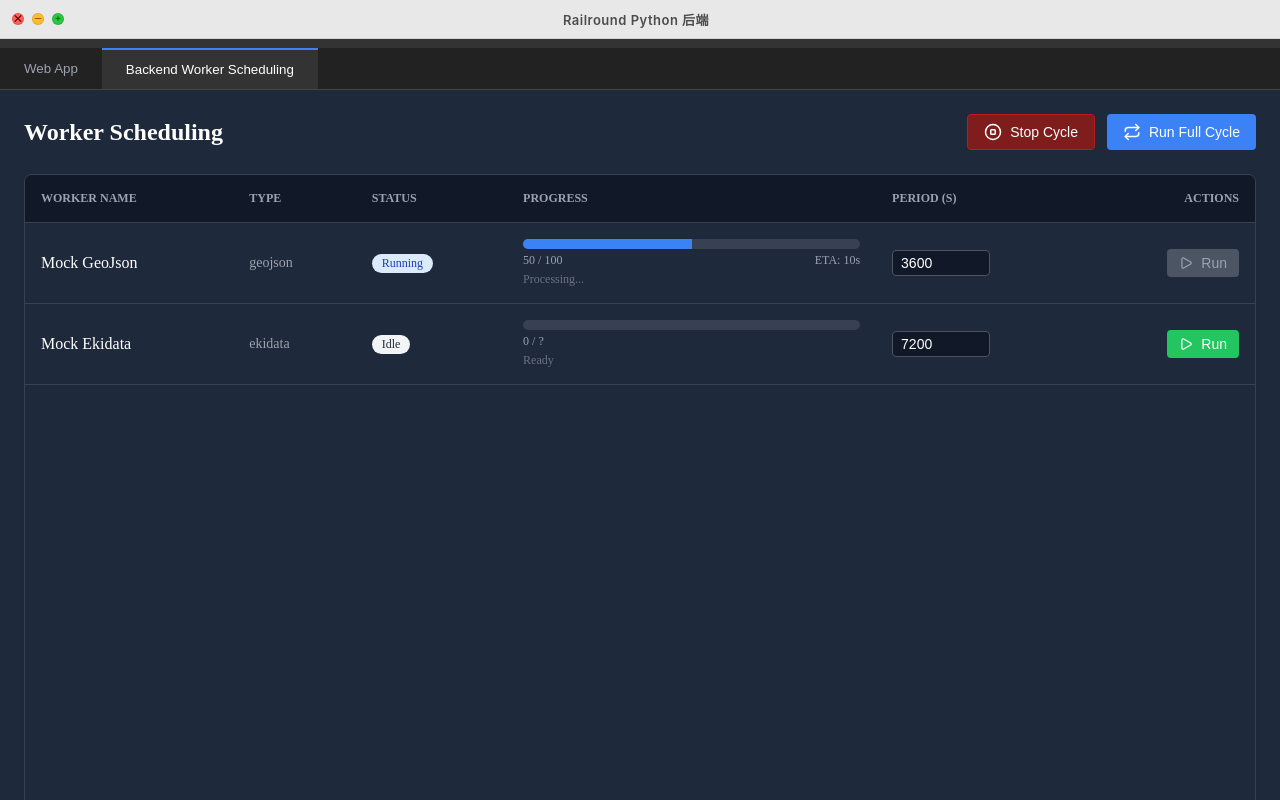
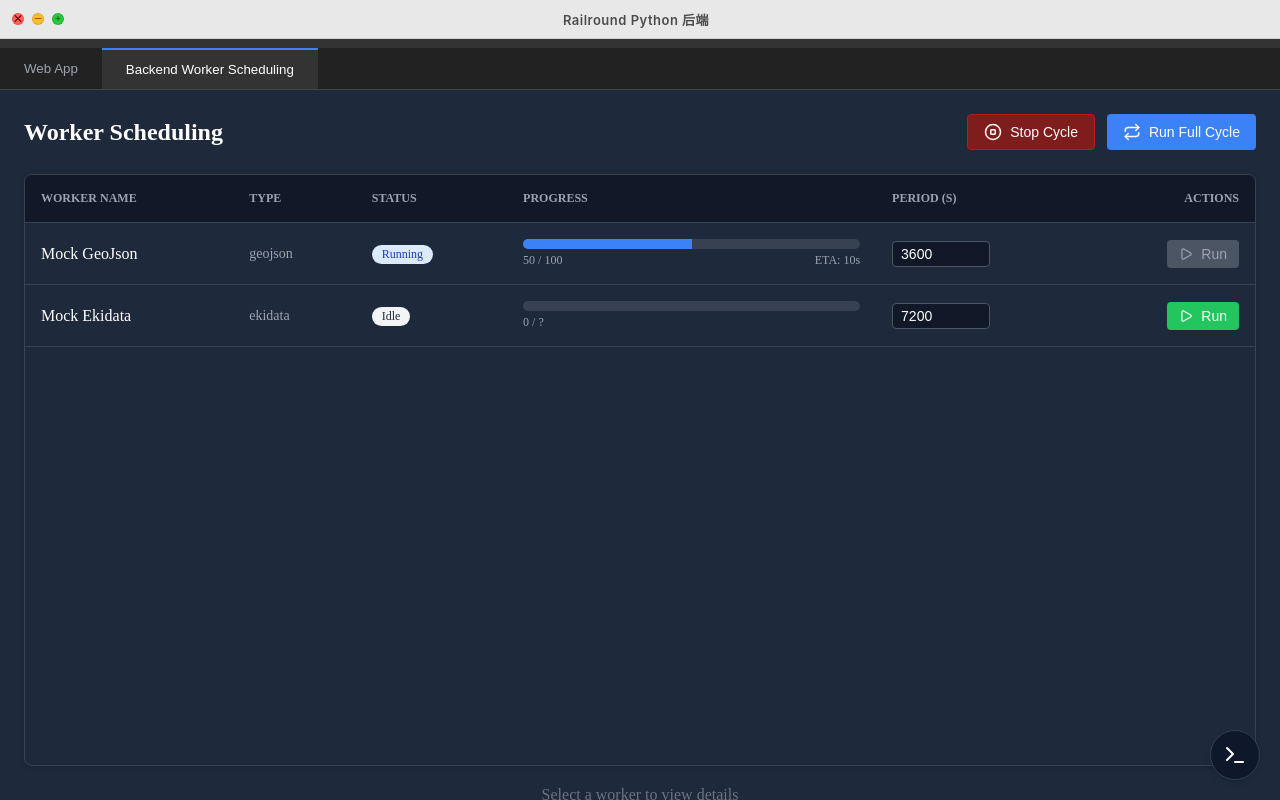
Before and after one commit to OsakaLOOP/RailRound-Backend, a React (Vite) app: page / in a window 1280 px wide. Both pictures are taken after a click on the button "Backend Worker Scheduling". Built offline with nearby package versions, Linux system fonts and the light colour scheme.

Commit message:
Restore Chinese title in TitleBar
- Reverted title text from "Railround Python Backend" to "Railround Python 后端" in `src/titleBar.jsx` as requested.
- Verified file encoding and `index.html` charset to ensure correct display.

```diff
--- a/src/App.jsx
+++ b/src/App.jsx
@@ -47,9 +47,6 @@ function App() {
               >
                 Generate Log (Count: {count})
               </button>
-
-              {/* 挂载 Console 组件 */}
-              <ConsolePanel />
             </div>
           </div>
         )}
@@ -61,6 +58,9 @@ function App() {
           </div>
         )}
 
+        {/* Global Console Panel - Always visible */}
+        <ConsolePanel />
+
       </div>
     </div>
   )
--- a/src/WorkerScheduler.jsx
+++ b/src/WorkerScheduler.jsx
@@ -1,10 +1,94 @@
 import React, { useState, useEffect } from 'react';
-import { Play, Repeat, StopCircle, Save } from 'lucide-react';
+import { Play, Repeat, StopCircle, Save, Activity, Clock, CheckCircle, AlertCircle } from 'lucide-react';
+
+// Reusing style logic from previous WorkerProgressPanel but adapting for inline
+const DetailProgressPanel = ({ workerData }) => {
+  if (!workerData) return <div style={{padding: '20px', color: '#6b7280', textAlign: 'center'}}>Select a worker to view details</div>;
+
+  const { display_name, status_code, status_text, progress, log_preview } = workerData;
+  const { percent = 0, current = 0, total = 0, speed = 0, eta_seconds = 0, error } = progress || {};
+
+  const getStatusColor = (code) => {
+    switch (code) {
+      case 1: return '#3b82f6'; // Blue (Running)
+      case 200: return '#22c55e'; // Green (Done)
+      case 500: return '#ef4444'; // Red (Error)
+      default: return '#9ca3af'; // Gray (Idle/Unknown)
+    }
+  };
+
+  const statusColor = getStatusColor(status_code);
+
+  const styles = {
+    container: {
+      backgroundColor: '#0f172a',
+      borderRadius: '8px',
+      padding: '20px',
+      border: '1px solid #334155',
+      marginTop: '20px',
+      boxShadow: '0 4px 6px -1px rgba(0, 0, 0, 0.1)'
+    },
+    header: {
+      display: 'flex', justifyContent: 'space-between', alignItems: 'center', marginBottom: '16px'
+    },
+    title: { fontSize: '1.1rem', fontWeight: 'bold', display: 'flex', alignItems: 'center', gap: '8px', color: 'white' },
+    badge: { backgroundColor: statusColor, color: 'white', padding: '4px 12px', borderRadius: '9999px', fontSize: '0.75rem', fontWeight: 'bold', textTransform: 'uppercase' },
+    progressBarContainer: { height: '12px', backgroundColor: '#334155', borderRadius: '6px', overflow: 'hidden', marginBottom: '16px' },
+    progressBarFill: { height: '100%', width: `${Math.min(Math.max(percent, 0), 100)}%`, backgroundColor: statusColor, transition: 'width 0.5s ease' },
+    statsGrid: { display: 'grid', gridTemplateColumns: 'repeat(3, 1fr)', gap: '16px', marginBottom: '16px', color: '#cbd5e1' },
+    statItem: { display: 'flex', flexDirection: 'column', gap: '4px', backgroundColor: '#1e293b', padding: '12px', borderRadius: '6px' },
+    statLabel: { fontSize: '0.75rem', color: '#94a3b8', textTransform: 'uppercase', display: 'flex', alignItems: 'center', gap: '6px' },
+    statValue: { fontSize: '1.2rem', fontWeight: 'bold', color: 'white' },
+    logPanel: { backgroundColor: '#1e293b', padding: '12px', borderRadius: '6px', fontFamily: 'monospace', fontSize: '0.8rem', color: '#94a3b8', border: '1px solid #334155', maxHeight: '100px', overflowY: 'auto' }
+  };
+
+  return (
+    <div style={styles.container}>
+      <div style={styles.header}>
+        <div style={styles.title}><Activity size={20} /> {display_name} Details</div>
+        <span style={styles.badge}>{status_text}</span>
+      </div>
+
+      <div style={styles.progressBarContainer}>
+        <div style={styles.progressBarFill}></div>
+      </div>
+
+      <div style={styles.statsGrid}>
+        <div style={styles.statItem}>
+          <span style={styles.statLabel}><CheckCircle size={12} /> Progress</span>
+          <span style={styles.statValue}>{current} / {total} ({percent}%)</span>
+        </div>
+        <div style={styles.statItem}>
+          <span style={styles.statLabel}><Activity size={12} /> Speed</span>
+          <span style={styles.statValue}>{speed}/s</span>
+        </div>
+        <div style={styles.statItem}>
+          <span style={styles.statLabel}><Clock size={12} /> ETA</span>
+          <span style={styles.statValue}>{eta_seconds}s</span>
+        </div>
+      </div>
+
+      {error && (
+        <div style={{ ...styles.logPanel, color: '#f87171', marginBottom: '12px', backgroundColor: '#450a0a', borderColor: '#7f1d1d' }}>
+          <div style={{display:'flex', gap:'8px', alignItems:'center', marginBottom:'4px', fontWeight:'bold'}}><AlertCircle size={14}/> Error Occurred</div>
+          {error}
+        </div>
+      )}
+
+      <div style={styles.logPanel}>
+        <div style={{marginBottom:'4px', fontSize:'0.7rem', textTransform:'uppercase', color:'#64748b'}}>Latest Log</div>
+        {log_preview || "Ready..."}
+      </div>
+    </div>
+  );
+};
+
 
 const WorkerScheduler = () => {
     const [workers, setWorkers] = useState([]);
     const [loading, setLoading] = useState(true);
     const [editPeriods, setEditPeriods] = useState({});
+    const [selectedWorkerId, setSelectedWorkerId] = useState(null);
 
     // --- Inline Styles ---
     const styles = {
@@ -14,7 +98,7 @@ const WorkerScheduler = () => {
             display: 'flex',
             flexDirection: 'column',
             boxSizing: 'border-box',
-            backgroundColor: '#1e293b', // Match background color
+            backgroundColor: '#1e293b',
             color: 'white',
         },
         header: {
@@ -46,21 +130,11 @@ const WorkerScheduler = () => {
             transition: 'background-color 0.2s',
             fontSize: '14px',
         },
-        btnPrimary: {
-            backgroundColor: '#3b82f6',
-        },
-        btnDanger: {
-            backgroundColor: '#7f1d1d',
-            border: '1px solid #b91c1c',
-        },
-        btnSuccess: {
-            backgroundColor: '#22c55e',
-        },
-        btnDisabled: {
-            backgroundColor: '#4b5563',
-            color: '#9ca3af',
-            cursor: 'not-allowed',
-        },
+        btnPrimary: { backgroundColor: '#3b82f6' },
+        btnDanger: { backgroundColor: '#7f1d1d', border: '1px solid #b91c1c' },
+        btnSuccess: { backgroundColor: '#22c55e' },
+        btnDisabled: { backgroundColor: '#4b5563', color: '#9ca3af', cursor: 'not-allowed' },
+
         tableContainer: {
             flex: 1,
             overflow: 'auto',
@@ -68,12 +142,9 @@ const WorkerScheduler = () => {
             borderRadius: '8px',
             border: '1px solid #374151',
             boxShadow: '0 4px 6px -1px rgba(0, 0, 0, 0.1)',
+            minHeight: '200px' // Ensure visible even if empty
         },
-        table: {
-            width: '100%',
-            borderCollapse: 'collapse',
-            textAlign: 'left',
-        },
+        table: { width: '100%', borderCollapse: 'collapse', textAlign: 'left' },
         th: {
             backgroundColor: '#111827',
             color: '#9ca3af',
@@ -92,70 +163,24 @@ const WorkerScheduler = () => {
             color: '#e5e7eb',
             verticalAlign: 'middle',
         },
-        tr: {
+        tr: (isSelected) => ({
             transition: 'background-color 0.15s',
-        },
+            cursor: 'pointer',
+            backgroundColor: isSelected ? '#1e3a8a' : 'transparent', // Highlight selected
+        }),
         statusBadge: {
-            display: 'inline-flex',
-            alignItems: 'center',
-            padding: '2px 10px',
-            borderRadius: '9999px',
-            fontSize: '0.75rem',
-            fontWeight: '500',
+            display: 'inline-flex', alignItems: 'center', padding: '2px 10px', borderRadius: '9999px', fontSize: '0.75rem', fontWeight: '500',
         },
         statusRunning: { backgroundColor: '#dbeafe', color: '#1e40af' },
         statusDone: { backgroundColor: '#dcfce7', color: '#166534' },
         statusError: { backgroundColor: '#fee2e2', color: '#991b1b' },
         statusIdle: { backgroundColor: '#f3f4f6', color: '#1f2937' },
 
-        progressBarBg: {
-            width: '100%',
-            backgroundColor: '#374151',
-            borderRadius: '9999px',
-            height: '10px',
-            marginBottom: '4px',
-            overflow: 'hidden',
-        },
-        progressBarFill: (percent) => ({
-            height: '100%',
-            backgroundColor: '#3b82f6',
-            width: `${Math.min(Math.max(percent, 0), 100)}%`,
-            transition: 'width 0.5s ease',
-        }),
-        progressStats: {
-            display: 'flex',
-            justifyContent: 'space-between',
-            fontSize: '0.75rem',
-            color: '#9ca3af',
-        },
-        logPreview: {
-            fontSize: '0.75rem',
-            color: '#6b7280',
-            marginTop: '4px',
-            whiteSpace: 'nowrap',
-            overflow: 'hidden',
-            textOverflow: 'ellipsis',
-            maxWidth: '200px',
-        },
-        inputPeriod: {
-            backgroundColor: '#111827',
-            border: '1px solid #4b5563',
-            color: 'white',
-            fontSize: '0.875rem',
-            borderRadius: '4px',
-            width: '80px',
-            padding: '4px 8px',
-            outline: 'none',
-        },
-        iconBtn: {
-            background: 'none',
-            border: 'none',
-            cursor: 'pointer',
-            color: '#22c55e',
-            padding: '4px',
-            display: 'flex',
-            alignItems: 'center',
-        }
+        progressBarBg: { width: '100%', backgroundColor: '#374151', borderRadius: '9999px', height: '10px', marginBottom: '4px', overflow: 'hidden' },
+        progressBarFill: (percent) => ({ height: '100%', backgroundColor: '#3b82f6', width: `${Math.min(Math.max(percent, 0), 100)}%`, transition: 'width 0.5s ease' }),
+        progressStats: { display: 'flex', justifyContent: 'space-between', fontSize: '0.75rem', color: '#9ca3af' },
+        inputPeriod: { backgroundColor: '#111827', border: '1px solid #4b5563', color: 'white', fontSize: '0.875rem', borderRadius: '4px', width: '80px', padding: '4px 8px', outline: 'none' },
+        iconBtn: { background: 'none', border: 'none', cursor: 'pointer', color: '#22c55e', padding: '4px', display: 'flex', alignItems: 'center' }
     };
 
     const fetchWorkers = async () => {
@@ -166,38 +191,8 @@ const WorkerScheduler = () => {
             } else {
                 // Mock data
                 setWorkers([
-                    {
-                        id: "mock-1",
-                        display_name: "Mock GeoJson",
-                        type: "geojson",
-                        status_code: 1,
-                        status_text: "Running",
-                        period: 3600,
-                        progress: {
-                            current: 50,
-                            total: 100,
-                            percent: 50,
-                            eta_seconds: 10,
-                            speed: 5
-                        },
-                        log_preview: "Processing..."
-                    },
-                    {
-                        id: "mock-2",
-                        display_name: "Mock Ekidata",
-                        type: "ekidata",
-                        status_code: 0,
-                        status_text: "Idle",
-                        period: 7200,
-                        progress: {
-                            current: 0,
-                            total: 0,
-                            percent: 0,
-                            eta_seconds: 0,
-                            speed: 0
-                        },
-                        log_preview: "Ready"
-                    }
+                    { id: "mock-1", display_name: "Mock GeoJson", type: "geojson", status_code: 1, status_text: "Running", period: 3600, progress: { current: 50, total: 100, percent: 50, eta_seconds: 10, speed: 5 }, log_preview: "Processing..." },
+                    { id: "mock-2", display_name: "Mock Ekidata", type: "ekidata", status_code: 0, status_text: "Idle", period: 7200, progress: { current: 0, total: 0, percent: 0, eta_seconds: 0, speed: 0 }, log_preview: "Ready" }
                 ]);
             }
         } catch (error) {
@@ -213,7 +208,8 @@ const WorkerScheduler = () => {
         return () => clearInterval(interval);
     }, []);
 
-    const handleStartWorker = async (name) => {
+    const handleStartWorker = async (name, e) => {
+        e.stopPropagation(); // Prevent row selection
         if (window.pywebview && window.pywebview.api) {
             await window.pywebview.api.start_worker(name);
             fetchWorkers();
@@ -244,20 +240,30 @@ const WorkerScheduler = () => {
         setEditPeriods(prev => ({ ...prev, [id]: value }));
     };
 
-    const savePeriod = async (name, id) => {
+    const savePeriod = async (name, id, e) => {
+        e.stopPropagation(); // Prevent row select
         const val = editPeriods[id];
         if (!val) return;
 
         if (window.pywebview && window.pywebview.api) {
             await window.pywebview.api.update_worker_period(name, val);
+            // Clear the edit state for this ID so the UI reverts to showing the worker.period (which should now be updated)
             setEditPeriods(prev => {
                 const next = { ...prev };
                 delete next[id];
                 return next;
             });
-            fetchWorkers();
+            // Force fetch immediately to get updated data from backend
+            await fetchWorkers();
         } else {
             console.log(`Simulating update period for ${name}: ${val}`);
+            // Mock update
+            setWorkers(prev => prev.map(w => w.id === id ? {...w, period: val} : w));
+             setEditPeriods(prev => {
+                const next = { ...prev };
+                delete next[id];
+                return next;
+            });
         }
     };
 
@@ -267,6 +273,8 @@ const WorkerScheduler = () => {
         if (code === 500) return styles.statusError;
         return styles.statusIdle;
     };
+
+    const selectedWorker = workers.find(w => w.id === selectedWorkerId);
 
     return (
         <div style={styles.container}>
@@ -319,13 +327,19 @@ const WorkerScheduler = () => {
                              const progress = worker.progress || {};
                              const percent = progress.percent || 0;
                              const isRunning = worker.status_code === 1;
+                             const isSelected = worker.id === selectedWorkerId;
 
                              return (
                                 <tr
                                     key={worker.id}
-                                    style={styles.tr}
-                                    onMouseEnter={(e) => e.currentTarget.style.backgroundColor = '#1f2937'}
-                                    onMouseLeave={(e) => e.currentTarget.style.backgroundColor = 'transparent'}
+                                    style={styles.tr(isSelected)}
+                                    onClick={() => setSelectedWorkerId(worker.id)}
+                                    onMouseEnter={(e) => {
+                                        if(!isSelected) e.currentTarget.style.backgroundColor = '#1f2937';
+                                    }}
+                                    onMouseLeave={(e) => {
+                                        if(!isSelected) e.currentTarget.style.backgroundColor = 'transparent';
+                                    }}
                                 >
                                     <td style={{...styles.td, fontWeight: 500, color: 'white'}}>{worker.display_name}</td>
                                     <td style={{...styles.td, color: '#9ca3af', fontSize: '0.875rem'}}>{worker.type}</td>
@@ -342,12 +356,9 @@ const WorkerScheduler = () => {
                                             <span>{progress.current || 0} / {progress.total || '?'}</span>
                                             <span>{progress.eta_seconds ? `ETA: ${progress.eta_seconds}s` : ''}</span>
                                         </div>
-                                        <div style={styles.logPreview} title={worker.log_preview}>
-                                            {worker.log_preview}
-                                        </div>
                                     </td>
                                     <td style={styles.td}>
-                                        <div style={{ display: 'flex', alignItems: 'center', gap: '8px' }}>
+                                        <div style={{ display: 'flex', alignItems: 'center', gap: '8px' }} onClick={e => e.stopPropagation()}>
                                             <input
                                                 type="number"
                                                 style={styles.inputPeriod}
@@ -356,7 +367,7 @@ const WorkerScheduler = () => {
                                             />
                                             {editPeriods[worker.id] !== undefined && (
                                                 <button
-                                                    onClick={() => savePeriod(worker.display_name, worker.id)}
+                                                    onClick={(e) => savePeriod(worker.display_name, worker.id, e)}
                                                     style={styles.iconBtn}
                                                     title="Save Period"
                                                 >
@@ -367,7 +378,7 @@ const WorkerScheduler = () => {
                                     </td>
                                     <td style={{...styles.td, textAlign: 'right'}}>
                                         <button
-                                            onClick={() => handleStartWorker(worker.display_name)}
+                                            onClick={(e) => handleStartWorker(worker.display_name, e)}
                                             disabled={isRunning}
                                             style={{
                                                 ...styles.btn,
@@ -393,6 +404,9 @@ const WorkerScheduler = () => {
                     </tbody>
                 </table>
             </div>
+
+            {/* Detail View */}
+            <DetailProgressPanel workerData={selectedWorker} />
         </div>
     );
 };
```
Also changed, not shown: 2 other files (tests, documents, lock files or other folders).
